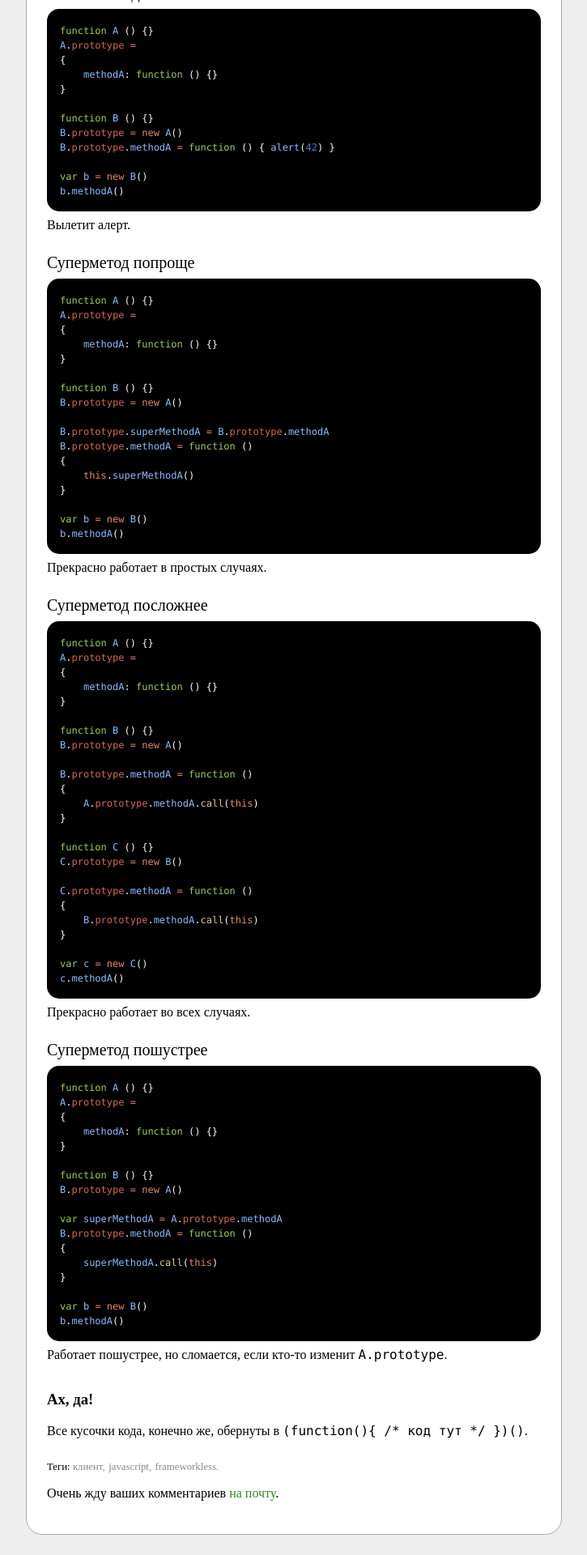
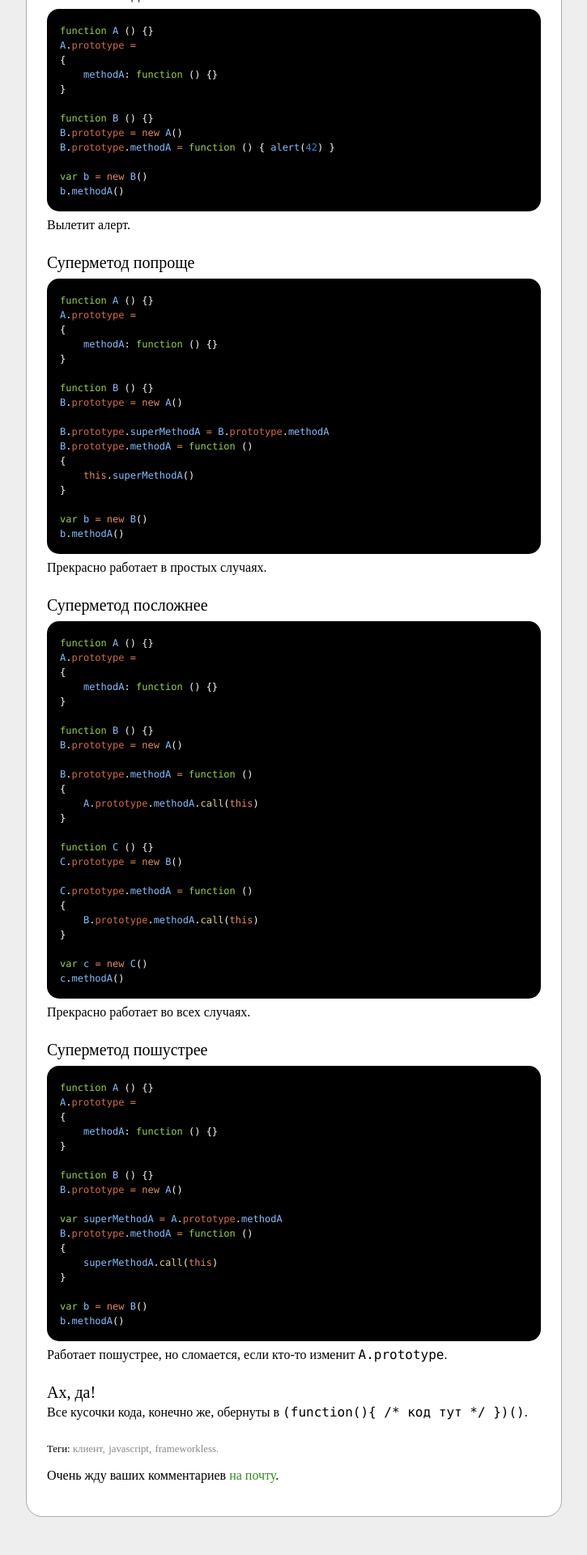
Before and after one commit to kung-fu-tzu/leonov.github.io, a Jekyll site: the page built from _posts/2011-04-06-native-javascript-inheritance.html, in a window 1280 px wide. Shown: the part 2711-4631 px from the top of the page at 81% size, without its empty margins (277-1002 px from the left). Built offline with Jekyll 4.4.1, drawn with Linux system fonts in a browser that asks for light colours; after the commit the page ends 4609 px from its top, so only the background shows below that.

```diff
--- a/_posts/2011-04-06-native-javascript-inheritance.html
+++ b/_posts/2011-04-06-native-javascript-inheritance.html
@@ -276,6 +276,6 @@ b.methodA()
 
 
 <section>
-<h3>Ах, да!</h3>
+<h>Ах, да!</h>
 <p>Все кусочки кода, конечно же, обернуты в <code>(function(){ /* код тут */ })()</code>.</p>
 </section>
```
